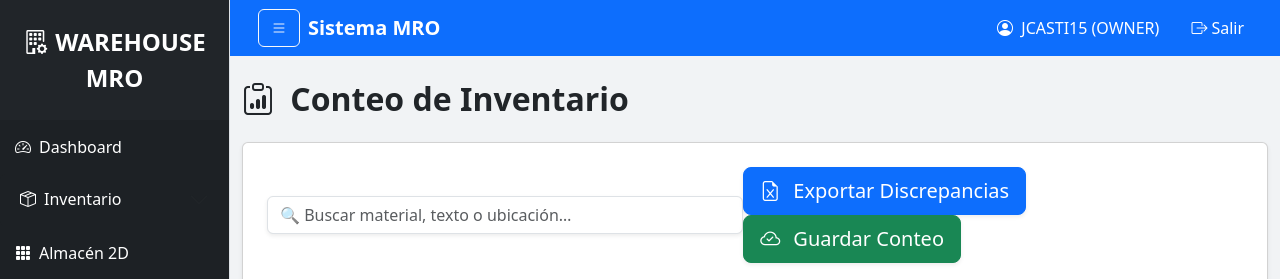
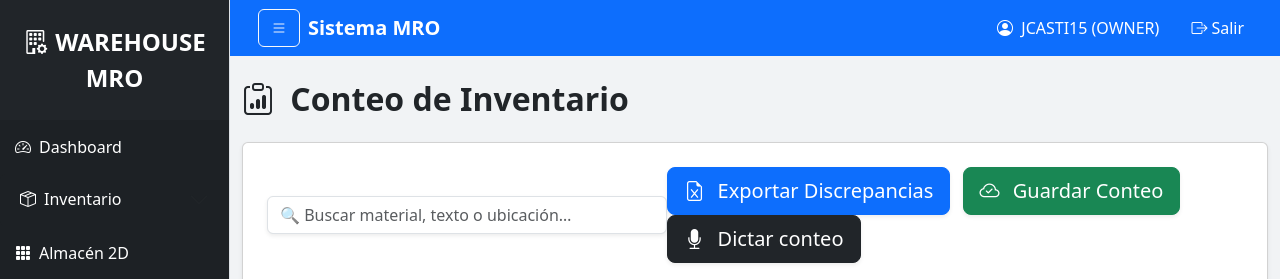
Before and after one commit to Joselu04991/warehouse_mro_4-main, a Flask app: page /inventory/count in a window 1280 px wide. Shown: the top 279 px of the page. Run offline with Flask 3, Linux system fonts and the light colour scheme; a user stored in the database is signed in.

Commit message:
Update count.html

```diff
--- a/templates/inventory/count.html
+++ b/templates/inventory/count.html
@@ -25,6 +25,10 @@
             <button id="saveCountBtn" class="btn btn-success btn-lg shadow-sm">
                 <i class="bi bi-cloud-check me-2"></i>
                 Guardar Conteo
+            </button>
+
+            <button id="voiceBtn" class="btn btn-dark btn-lg shadow-sm">
+                <i class="bi bi-mic-fill me-2"></i> Dictar conteo
             </button>
         </div>
 
```
